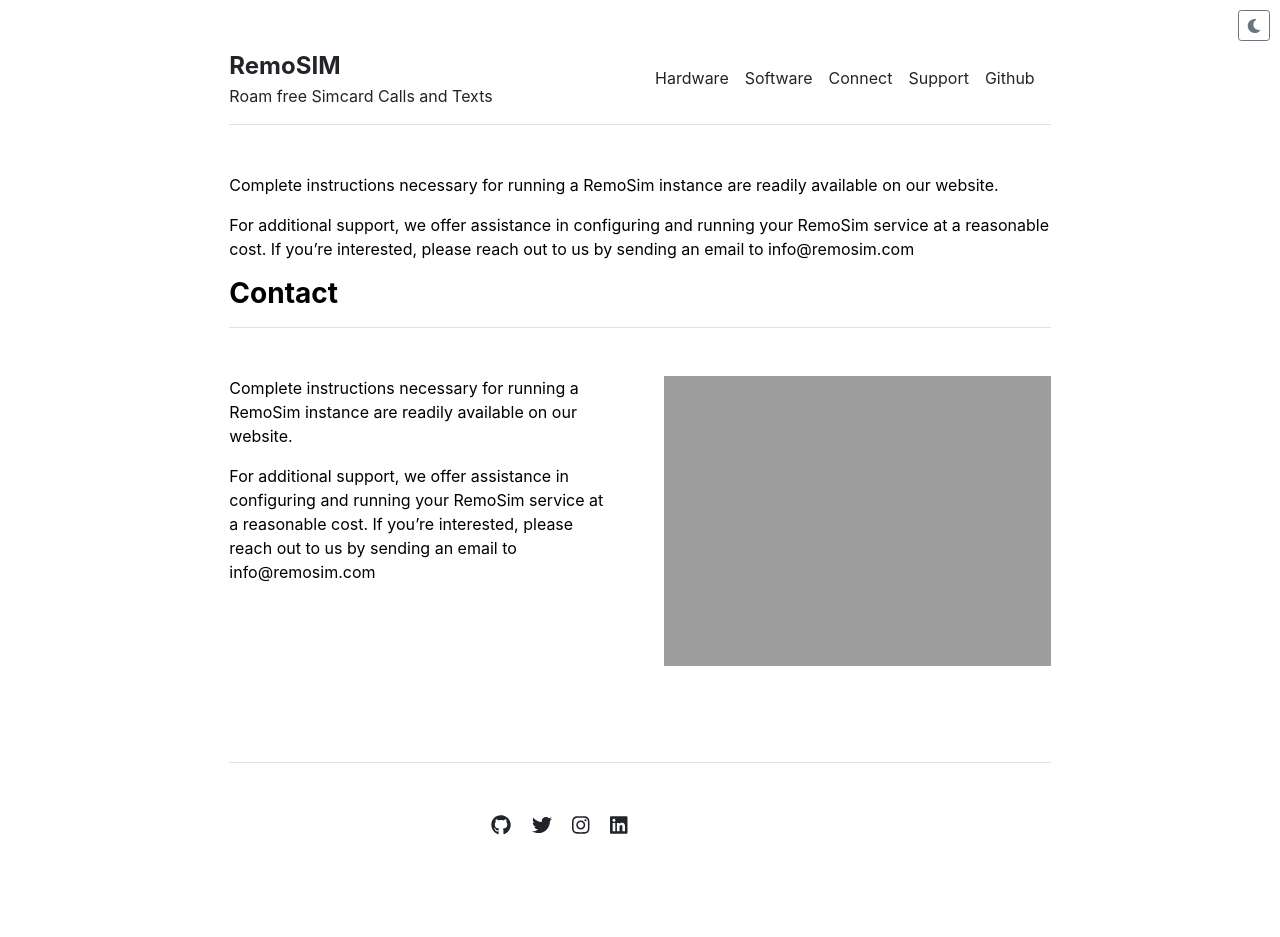
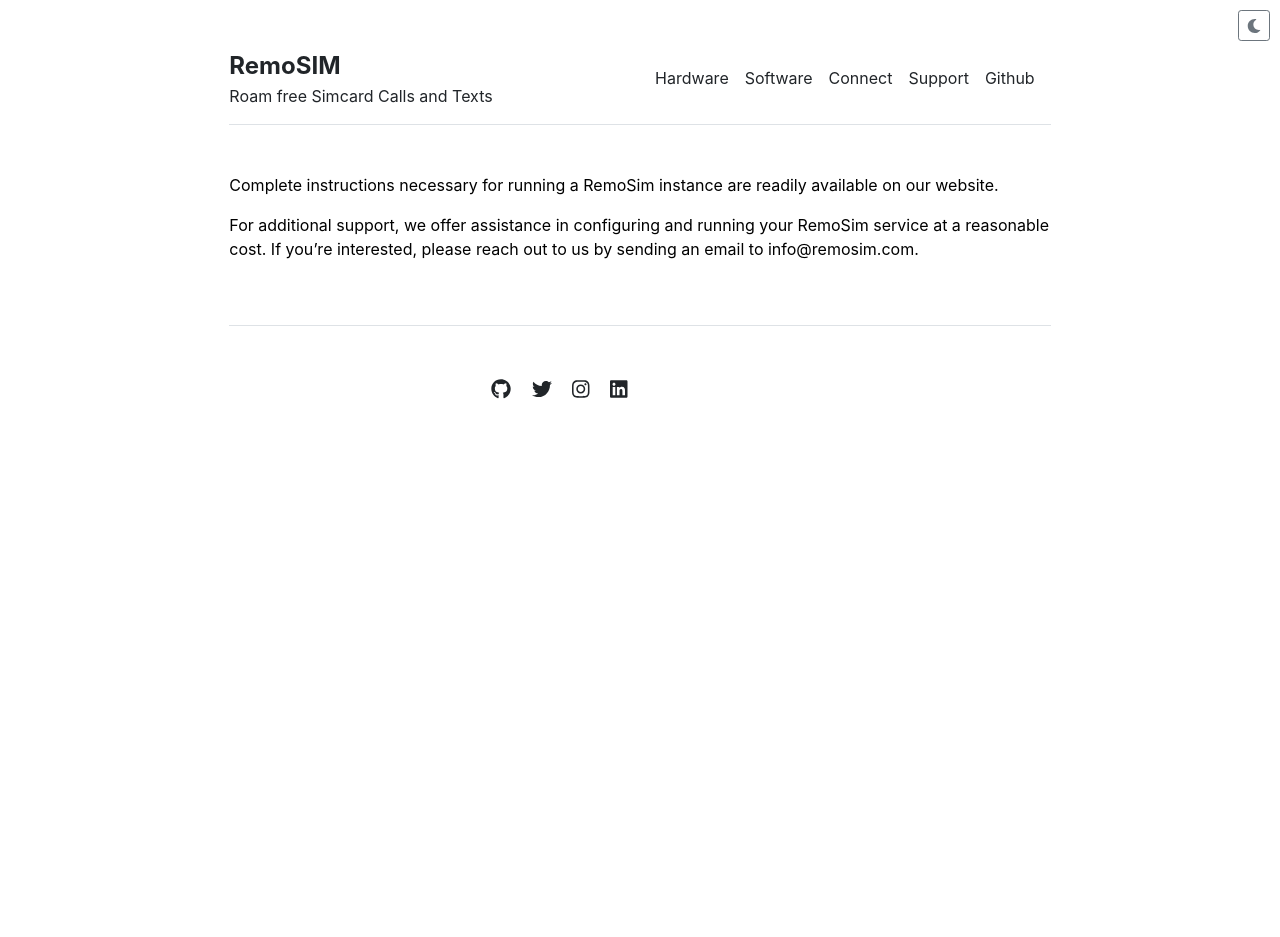
Before and after one commit to mghadam/remosim.github.io, a Jekyll site: the page built from support.md, in a window 1280 px wide. Built offline with Jekyll 4.4.1, drawn with Linux system fonts in a browser that asks for light colours; after the commit the page ends 900 px from its top, so only the background shows below that.

Commit message:
fixed contact

```diff
--- a/_data/settings.yml
+++ b/_data/settings.yml
@@ -10,8 +10,3 @@ social:
 - {icon: 'twitter', link: 'https://twitter.com/remosim'}
 - {icon: 'instagram', link: 'https://instagram.com/remosim'}
 - {icon: 'linkedin', link: 'https://linkedin.com/in/remosim'}
-
-contacts:
-- name: 'Remosim'
-  email: 'info@remosim.com'
-  image: 'assets/img/contact.jpg'
--- a/_includes/contact.html
+++ /dev/null
@@ -1,15 +0,0 @@
-<div class="row g-5 mb-5">
-  <div>
-    <h3 class="fw-bold border-bottom pb-3 mb-5">Contact</h3>
-    {% for contact in site.data.settings.contacts %}
-    <div class="row g-5 mb-5">
-      <div class="col-md-6">
-        {{ content }}
-      </div>
-      <div class="col-md-6">
-        <img src="{{ site.github.url }}/{{ contact.image }}" alt="Contact" width="100%">
-      </div>
-    </div>
-    {% endfor %}
-  </div>
-</div>
--- a/support.md
+++ b/support.md
@@ -1,8 +1,8 @@
 ---
-layout: contact
+layout: content
 title: "Support"
 ---
 
 Complete instructions necessary for running a RemoSim instance are readily available on our website.
 
-For additional support, we offer assistance in configuring and running your RemoSim service at a reasonable cost. If you're interested, please reach out to us by sending an email to info@remosim.com
+For additional support, we offer assistance in configuring and running your RemoSim service at a reasonable cost. If you're interested, please reach out to us by sending an email to info@remosim.com.
```
